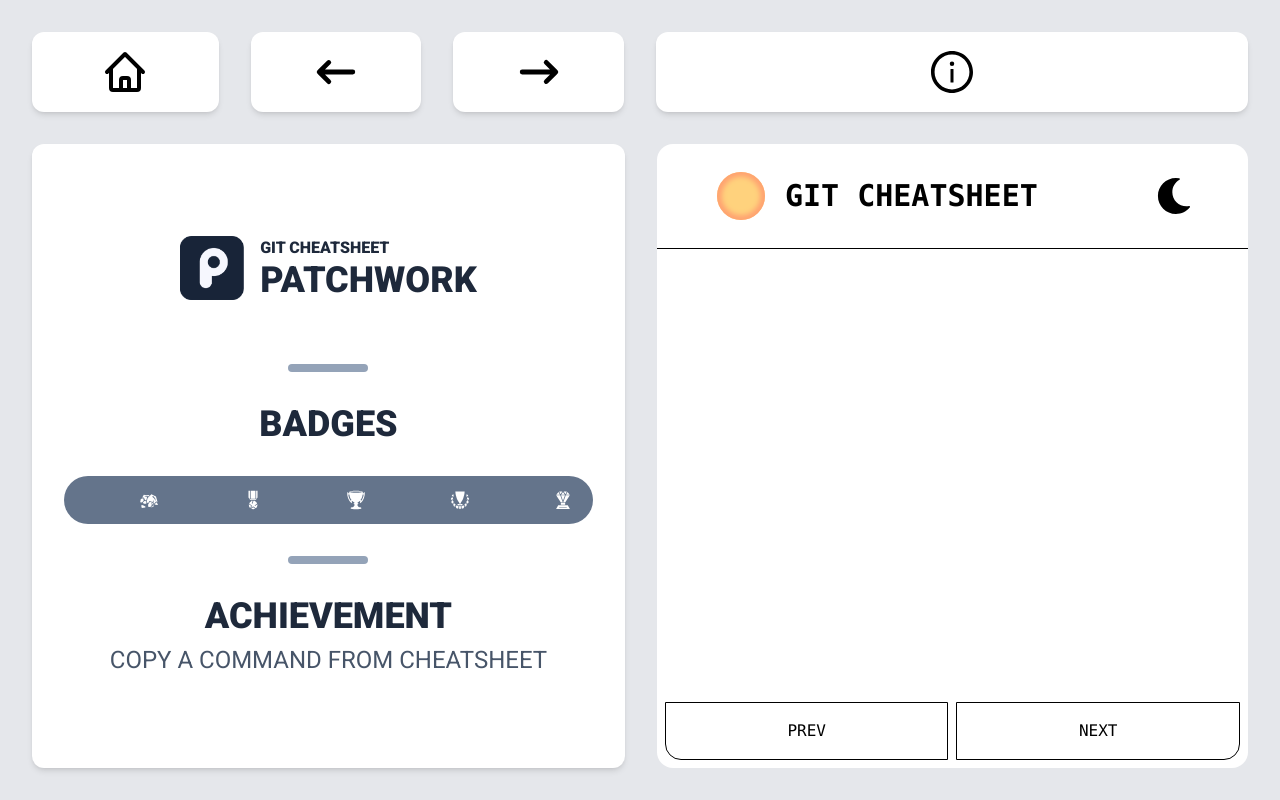
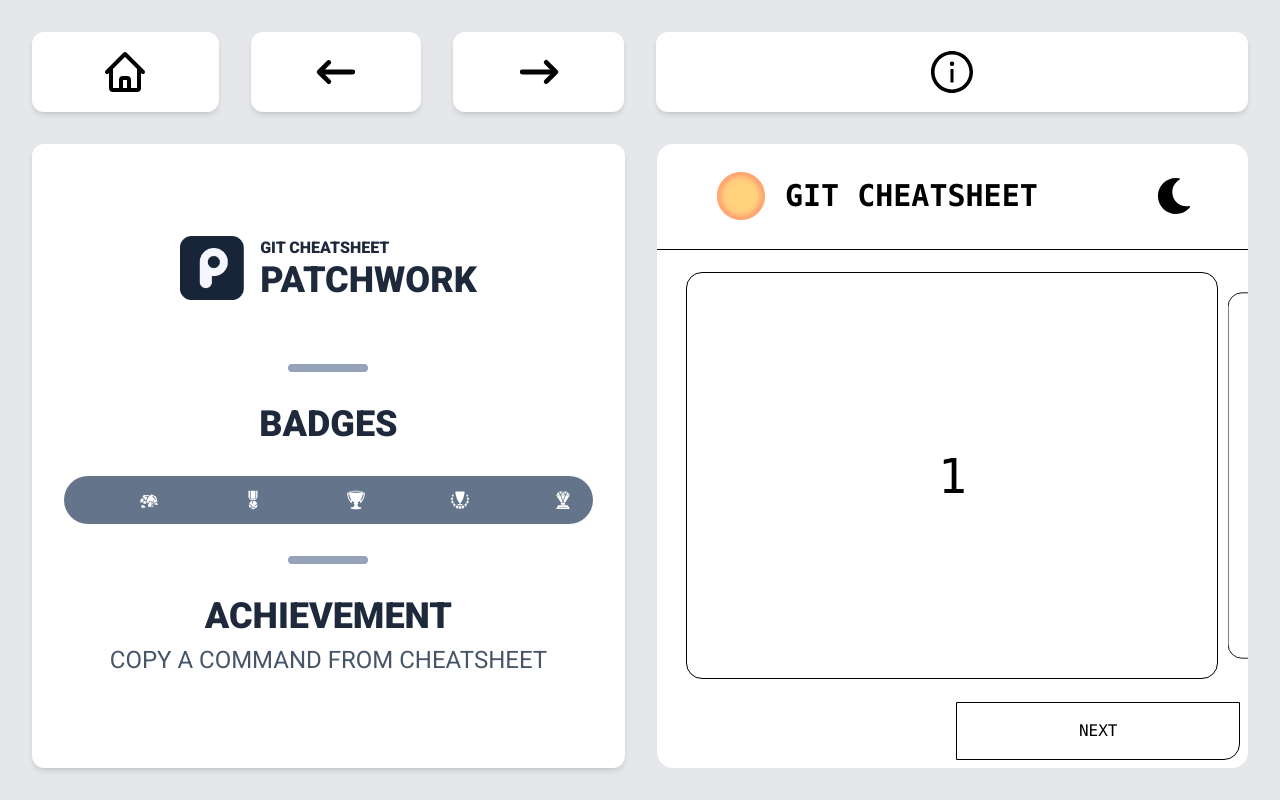
Before and after one commit to kherma/next-framer-motion-fun, a Next.js app: page /cheatsheet in a window 1280 px wide. Built offline with nearby package versions, Linux system fonts and the light colour scheme.

Commit message:
Add CheatSheet Slider component

```diff
--- a/animations/cheatScheetAnim.js
+++ b/animations/cheatScheetAnim.js
@@ -19,3 +19,20 @@ export const celestialAnim = (darkMode, variant) => ({
     delay: darkMode ? 0 : 0.3,
   },
 });
+
+export const slideAnim = (index, position) => ({
+  initial: {
+    rotation: -180,
+    scale: 0,
+  },
+  animate: {
+    rotation: 0,
+    scale: index === position ? 1 : 0.9,
+    left: `${5 + (index - position) * 87}%`,
+  },
+  transition: {
+    type: "spring",
+    stiffness: 200,
+    damping: 20,
+  },
+});
--- a/components/feature/CheatSheetAchievement/CheatSheetChangeSlide.js
+++ b/components/feature/CheatSheetAchievement/CheatSheetChangeSlide.js
@@ -1,12 +1,56 @@
-const CheatSheetChangeSlide = () => (
-  <div className="flex overflow-hidden gap-2 justify-between items-center py-4 px-2 rounded-b-2xl">
-    <button className="p-4 w-full hover:text-white dark:text-white dark:hover:text-black uppercase hover:bg-black dark:bg-black dark:hover:bg-white rounded-bl-2xl border border-black dark:border-white transition-colors duration-300 ease-in-out">
-      prev
-    </button>
-    <button className="p-4 w-full hover:text-white dark:text-white dark:hover:text-black uppercase hover:bg-black dark:bg-black dark:hover:bg-white rounded-br-2xl border border-black dark:border-white transition-colors duration-300 ease-in-out">
-      next
-    </button>
-  </div>
-);
+import { motion } from "framer-motion";
+import { btnScaleAnim } from "../../../animations/btnScaleAnim";
+
+const CheatSheetChangeSlide = ({
+  handleNext,
+  handlePrev,
+  position,
+  dataLength,
+}) => {
+  const prevDisablet = position <= 0;
+  const nextDisablet = position >= dataLength - 1;
+
+  const innerData = [
+    {
+      text: "prev",
+      radius: "rounded-bl-2xl",
+      handler: handlePrev,
+      disabled: prevDisablet,
+    },
+    {
+      text: "next",
+      radius: "rounded-br-2xl",
+      handler: handleNext,
+      disabled: nextDisablet,
+    },
+  ];
+
+  return (
+    <div className="hidden overflow-hidden gap-2 justify-between items-center px-2 pt-2 pb-4 rounded-b-2xl xl:flex">
+      {innerData.map(({ text, radius, handler, disabled }) => {
+        const { whileHover, whileTap, transition } = btnScaleAnim(
+          disabled,
+          0.95,
+          1
+        );
+        return (
+          <motion.button
+            disabled={disabled}
+            whileHover={whileHover}
+            whileTap={whileTap}
+            transition={transition}
+            key={text}
+            onClick={handler}
+            className={`p-4 w-full dark:text-white uppercase dark:bg-black border ${radius} border-black dark:border-white ${
+              disabled ? "opacity-0" : "opacity-100"
+            } transition-all duration-300 ease-in-out xl:hover:text-white xl:dark:hover:text-black xl:hover:bg-black xl:dark:hover:bg-white`}
+          >
+            {text}
+          </motion.button>
+        );
+      })}
+    </div>
+  );
+};
 
 export default CheatSheetChangeSlide;
--- /dev/null
+++ b/components/feature/CheatSheetAchievement/CheatSheetSlider.js
@@ -0,0 +1,25 @@
+import { motion } from "framer-motion";
+import { slideAnim } from "../../../animations/cheatScheetAnim";
+
+const CheatSheetSlider = ({ innerData, position }) => {
+  return (
+    <ul className="overflow-hidden relative w-full h-96 xl:h-full">
+      {innerData.map((item, index) => {
+        const { initial, animate, transition } = slideAnim(index, position);
+        return (
+          <motion.li
+            initial={initial}
+            animate={animate}
+            transition={transition}
+            key={item}
+            className="flex absolute top-[5%] justify-center items-center w-[90%] h-[90%] text-5xl text-black dark:text-white uppercase rounded-2xl border border-black dark:border-white transition-colors duration-300 ease-in-out"
+          >
+            {item}
+          </motion.li>
+        );
+      })}
+    </ul>
+  );
+};
+
+export default CheatSheetSlider;
--- a/pages/cheatsheet.js
+++ b/pages/cheatsheet.js
@@ -1,15 +1,39 @@
+import { useState } from "react";
 import Layout from "../components/layout/Layout";
 import CheatSheetNavbar from "../components/feature/CheatSheetAchievement/CheatSheetNavbar";
+import CheatSheetSlider from "../components/feature/CheatSheetAchievement/CheatSheetSlider";
 import CheatSheetChangeSlide from "../components/feature/CheatSheetAchievement/CheatSheetChangeSlide";
 
-const CheatSheet = () => (
+const CheatSheet = () => {
+  const [position, setPosition] = useState(0);
+  const innerData = [1, 2, 3, 4, 5, 6];
+
+  const handleNext = () => {
+    if (position < innerData.length - 1) {
+      setPosition((prev) => prev + 1);
+    }
+  };
+
+  const handlePrev = () => {
+    if (position > 0) {
+      setPosition((prev) => prev - 1);
+    }
+  };
+
+  return (
     <Layout pageTitle="cheatsheet">
       <div className="flex flex-col w-full h-full font-mono bg-white dark:bg-black rounded-2xl transition-colors duration-300 ease-in-out">
         <CheatSheetNavbar />
-      <div className="w-full h-96 xl:h-full"></div>
-      <CheatSheetChangeSlide />
+        <CheatSheetSlider innerData={innerData} position={position} />
+        <CheatSheetChangeSlide
+          handlePrev={handlePrev}
+          handleNext={handleNext}
+          position={position}
+          dataLength={innerData.length}
+        />
       </div>
     </Layout>
   );
+};
 
 export default CheatSheet;
```
Lines whose indentation alone changed are shown as unchanged.
